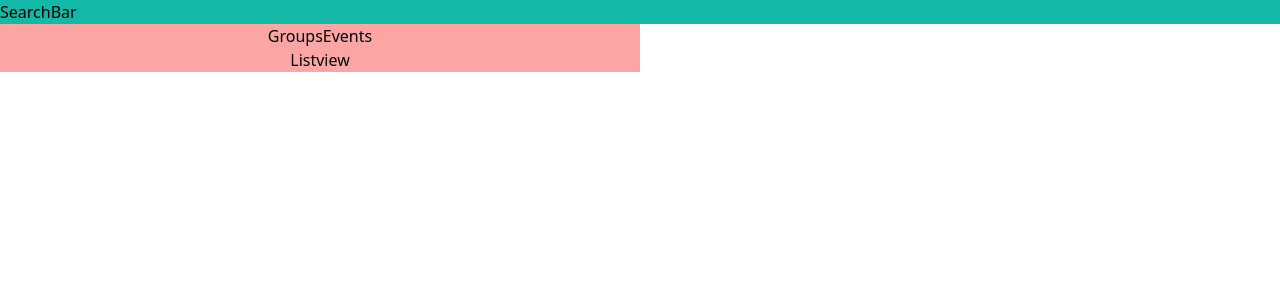
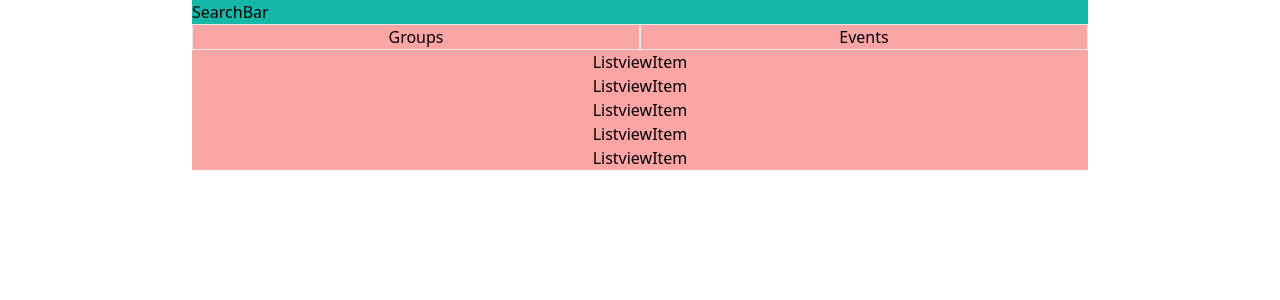
Before and after one commit to Taku8300/HobbyLinks, a React (Vite) app in the folder client/: page / in a window 1280 px wide. Shown: the top 300 px of the page. Built offline with nearby package versions, Linux system fonts and the light colour scheme.

Commit message:
List view

```diff
--- a/client/src/App.jsx
+++ b/client/src/App.jsx
@@ -1,13 +1,15 @@
 import { useEffect, useState } from "react";
 import Listview from "./components/Listview";
 import Searchbar from "./components/Searchbar";
+import Map from "./components/Map";
 
 function App() {
-  const [count, setCount] = useState(0);
   return (
-    <div>
-      <Searchbar></Searchbar>
-      <Listview></Listview>
+    <div className="">
+      <div>
+        <Searchbar></Searchbar>
+        <Listview></Listview>
+      </div>
     </div>
   );
 }
--- a/client/src/components/Listview.jsx
+++ b/client/src/components/Listview.jsx
@@ -1,13 +1,12 @@
 import React from "react";
+import ListviewItem from "./ListviewItem";
 
 function Listview() {
   return (
-    <div className="bg-red-300 w-1/2 flex flex-col items-center justify-center">
-      <div>
-        <button>Groups</button>
-        <button>Events</button>
-      </div>
-      Listview
+    <div className="bg-red-300 max-w-4xl mx-auto">
+      <button className="w-1/2 border">Groups</button>
+      <button className="w-1/2 border">Events</button>
+      {ListviewItem()}
     </div>
   );
 }
--- a/client/src/components/ListviewItem.jsx
+++ b/client/src/components/ListviewItem.jsx
@@ -1,7 +1,15 @@
 import React from "react";
 
 function ListviewItem() {
-  return <div></div>;
+  return (
+    <div className="flex flex-col items-center justify-center mx-auto">
+      <div>ListviewItem</div>
+      <div>ListviewItem</div>
+      <div>ListviewItem</div>
+      <div>ListviewItem</div>
+      <div>ListviewItem</div>
+    </div>
+  );
 }
 
 export default ListviewItem;
--- /dev/null
+++ b/client/src/components/Map.jsx
@@ -0,0 +1,7 @@
+import React from "react";
+
+function Map() {
+  return <div className="bg-orange-400 w-64 h-64">Map</div>;
+}
+
+export default Map;
--- a/client/src/components/Searchbar.jsx
+++ b/client/src/components/Searchbar.jsx
@@ -1,7 +1,7 @@
 import React from "react";
 
 function Searchbar() {
-  return <div className="bg-teal-500">SearchBar</div>;
+  return <div className="bg-teal-500 max-w-4xl mx-auto">SearchBar</div>;
 }
 
 export default Searchbar;
```
